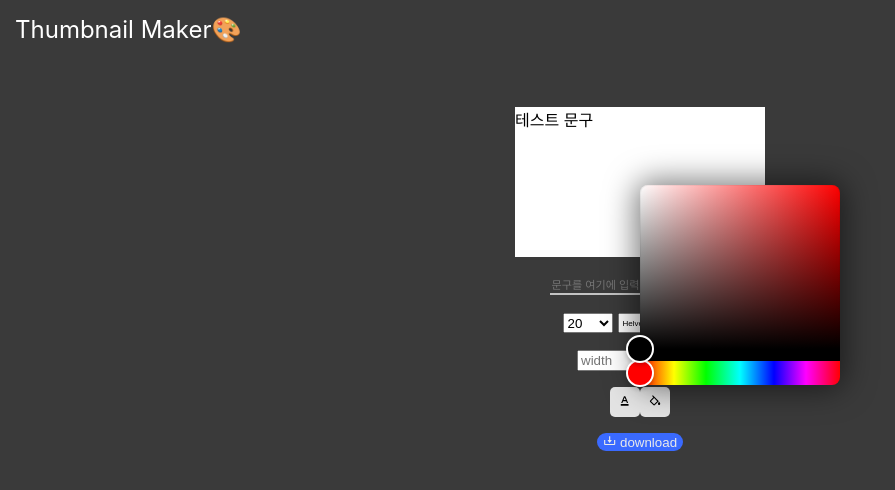
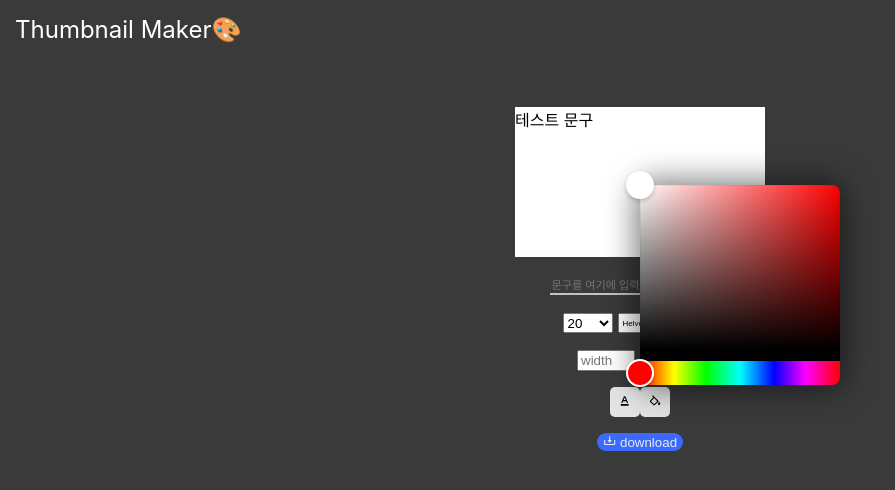
Before and after one commit to Bam-j/Thumbnail-Maker, a React (Create React App) app: page / in a window 1280 px wide. Both pictures are taken after a click on the element 655 px from the left and 402 px from the top of the page. Shown: the top 490 px of the page, without its empty margins (0-895 px from the left). Built offline with nearby package versions, Linux system fonts and the light colour scheme.

Commit message:
컬러 피커 동작 수정

```diff
--- a/src/components/Buttons/ColorPickerButtons/BgColorPickerButton.jsx
+++ b/src/components/Buttons/ColorPickerButtons/BgColorPickerButton.jsx
@@ -31,12 +31,13 @@ export const BgColorPickerButton = () => {
   return (
     <ColorPickerWrapper
       onClick={onClick}
-      ref={colorPickRef}>
+      ref={colorPickRef}
+    >
       <Button>
         <BiColorFill />
       </Button>
 
-      {isClick && <ColorPicker />}
+      {isClick && <ColorPicker ref={colorPickRef}/>}
     </ColorPickerWrapper>
   );
 };
--- a/src/components/Tools/ColorPicker.jsx
+++ b/src/components/Tools/ColorPicker.jsx
@@ -1,13 +1,16 @@
 import styled from 'styled-components';
 import { HexColorPicker } from 'react-colorful';
+import React, { useState } from "react";
 
-export const ColorPicker = () => {
+export const ColorPicker = React.forwardRef(({}, colorPickRef) => {
+  const [color, setColor] = useState('#ffffff');
+
   return (
-      <ColorPickBox>
-        <HexColorPicker />
+      <ColorPickBox ref={colorPickRef}>
+        <HexColorPicker color={color} onChange={setColor}/>
       </ColorPickBox>
   );
-};
+});
 
 const ColorPickBox = styled.div`
   border-radius: 14px;
```
